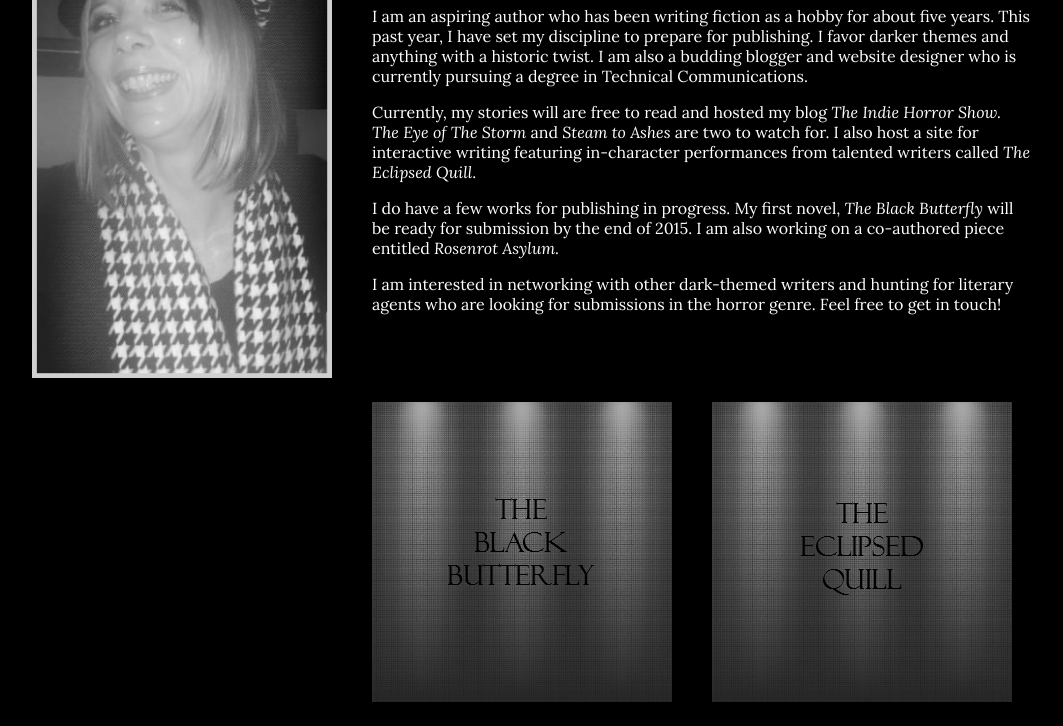
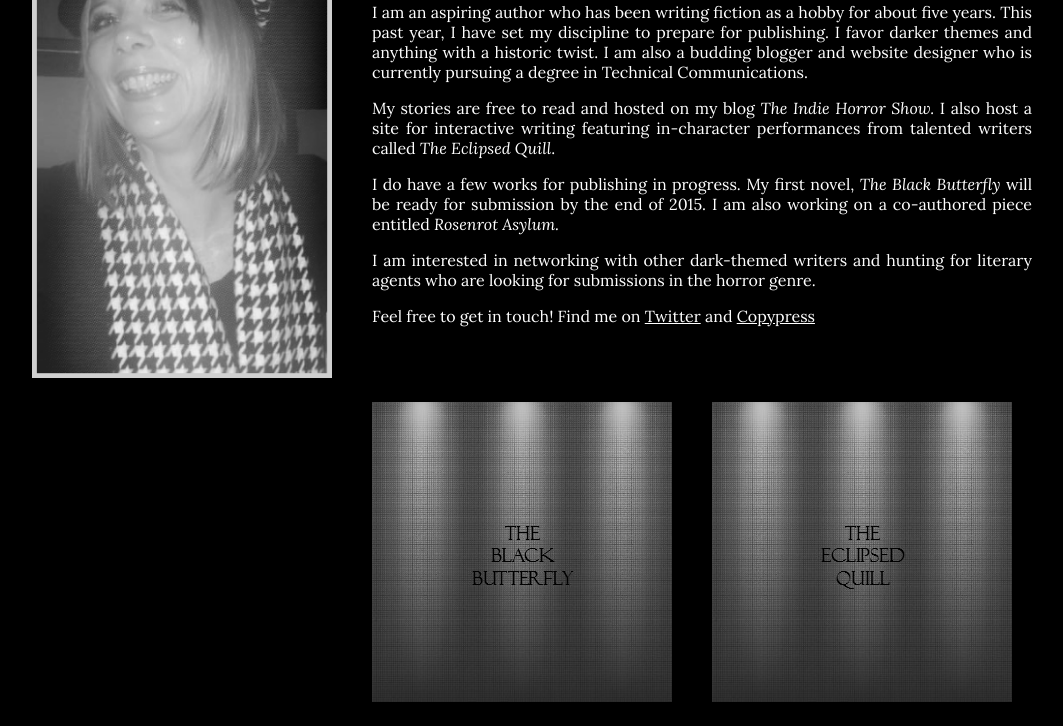
Before and after one commit to Quills-Voice/p1-bio, a plain HTML site: page index.html in a window 1280 px wide. Shown: the part 392-1118 px from the top of the page, without its empty margins (108-1171 px from the left). Drawn offline with Linux system fonts and the light colour scheme.

Commit message:
Final Version
Pending image issue

```diff
--- a/css/styles.css
+++ b/css/styles.css
@@ -5,18 +5,19 @@ body {
 	background: #000;
 	color: #fff;
 	font-family: 'Lora', serif;
+	text-align: justify;
 }
 
 h1
 	{
 		text-align: center;
+		font-family: felix titling;
 
 	}
 
-.bio {
-	margin-top: 20;
-}
-
+ a: link {
+ 	color: #fff;
+ }
 
 div {
 	margin-top: -60px;	x
--- a/index.html
+++ b/index.html
@@ -27,29 +27,29 @@
 			<img src="img/me2.png" class="me">
 		</div>
 
-		<div class="grid_8 omega" class="bio">
+		<div class="grid_8 omega">
 			<h1>Diana Hawley</h1>
 			<p>I am an aspiring author who has been writing fiction as a hobby for about five years. This past year, I have set my discipline to prepare for publishing. I favor darker themes and anything with a historic twist. I am also a budding blogger and website designer who is currently pursuing a degree in Technical Communications.
-			<p>Currently, my stories will are free to read and hosted my blog <i>The Indie Horror Show.</i> <i>The Eye of The Storm</i> and <i>Steam to Ashes</i> are two to watch for. I also host a site for interactive writing featuring in-character performances from talented writers called <i>The Eclipsed Quill</i>.
+			<p>My stories are free to read and hosted on my blog <i>The Indie Horror Show.</i> I also host a site for interactive writing featuring in-character performances from talented writers called <i>The Eclipsed Quill</i>.
 			<p>I do have a few works for publishing in progress. My first novel, <i>The Black Butterfly</i> will be ready for submission by the end of 2015. I am also working on a co-authored piece entitled <i>Rosenrot Asylum.</i>
-			<p>I am interested in networking with other dark-themed writers and hunting for literary agents who are looking for submissions in the horror genre. Feel free to get in touch!
-			</p>
-		</div>
-	</div>
+			<p>I am interested in networking with other dark-themed writers and hunting for literary agents who are looking for submissions in the horror genre.<p> Feel free to get in touch! Find me on  <a href="https://twitter.com/Quill_Marie" style="color: #fff">Twitter</a> and  <a href="http://community.copypress.com/members/quaintquill/" style="color: #fff">Copypress</a></p>
+		</div>	</div>
 
 
 	<div class="grid_12 alpha">
 
 		<div class="grid_4 alpha">
-			<a href="http://theindiehorrorshow.blogspot.com><img src="img/indiehorror.png"></a>
+			<a href="http://theindiehorrorshow.blogspot.com><img src="img/indiehorror.jpg"></a>
 		</div>
 
+		<!--The above image is not showing. According to the inspector, its height is set at 0. The image itself uses the exact same background as the bottom two. Sara has spent time as well as I trying to debug the issue. -->
+
 		<div class="grid_4">
-			<a href="http://macabreballerina.blogspot.com"><img src="img/theblackbutterfly.png"></a>
+			<a href="http://macabreballerina.blogspot.com"><img src="img/theblackbutterfly.jpg"></a>
 		</div>
 
 		<div class="grid_4 omega">
-			<a href="http://thebohemiansoasis.webs.com"><img src="img/eclipsedquill.png"></a>
+			<a href="http://thebohemiansoasis.webs.com"><img src="img/eclipsed.jpg"></a>
 
 		</div>
 
```
Also changed, not shown: img/eclipsed.jpg (added), img/indiehorror.jpg (added), img/theblackbutterfly.jpg (added).
